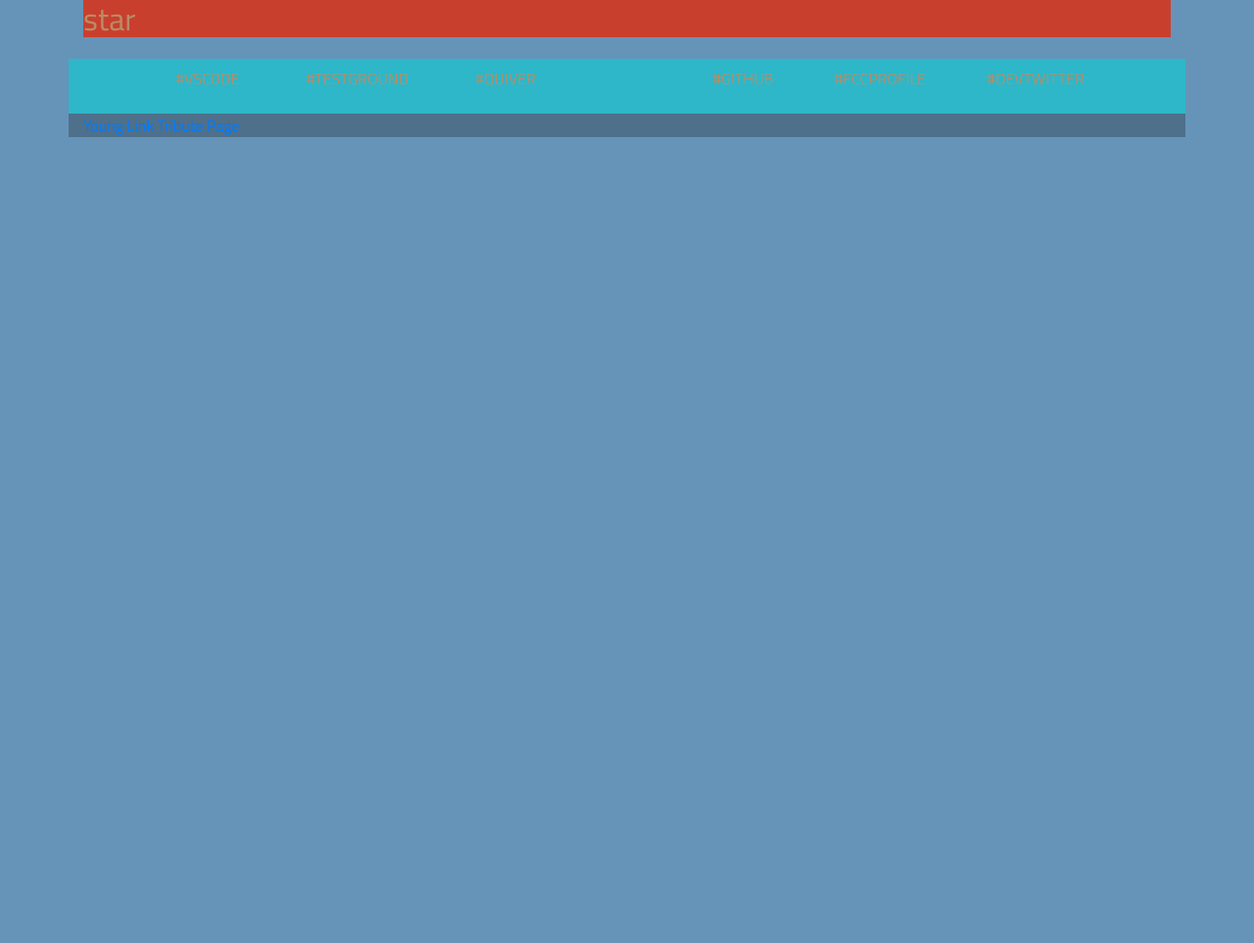
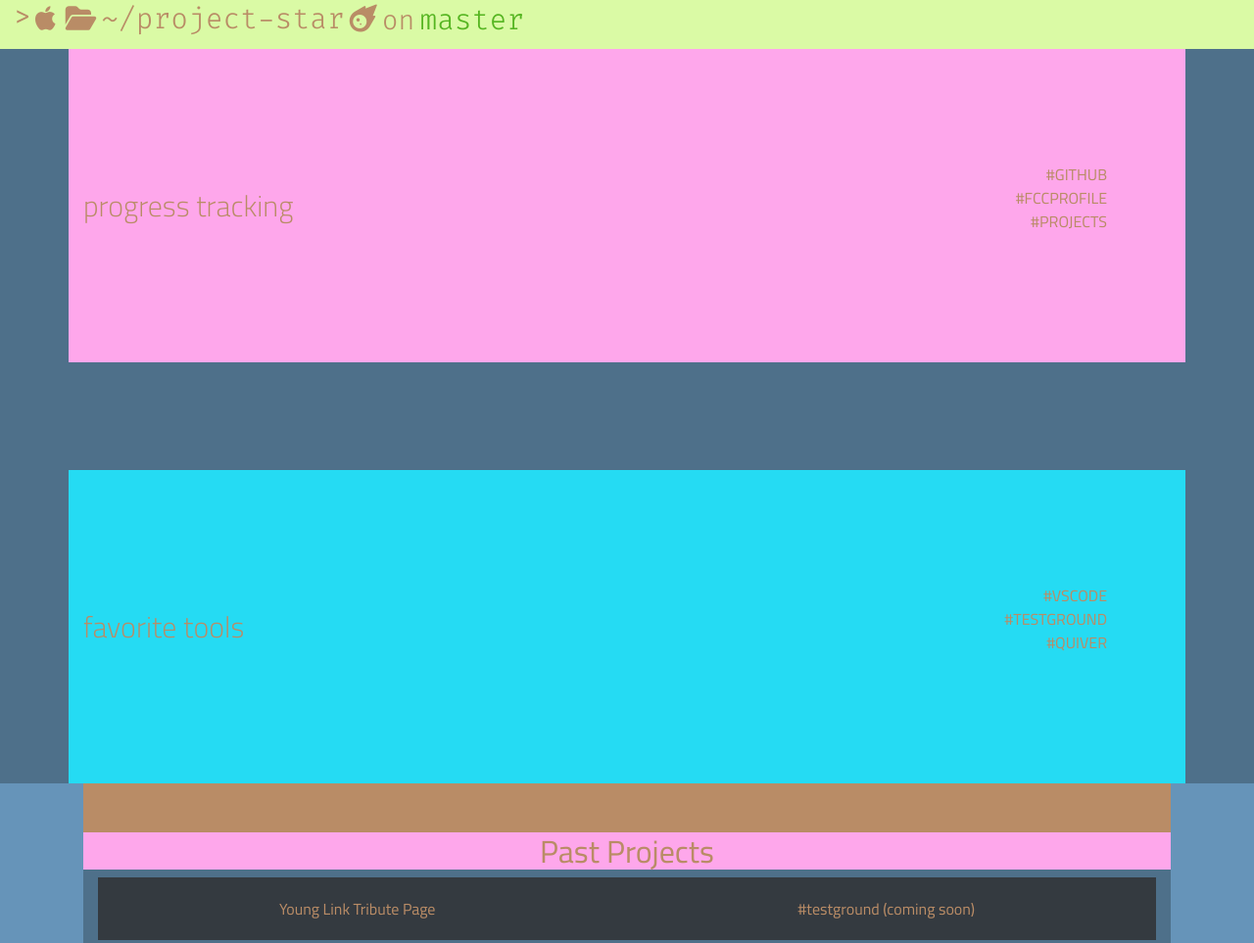
Before and after one commit to doublestar85/doublestar85.github.io, a plain HTML site: page index.html in a window 1280 px wide. Shown: the top 963 px of the page at 98% size. Before the commit the page ends 800 px from the top, so only its background shows below. Drawn offline with nearby package versions, Linux system fonts and the light colour scheme.

Commit message:
Final Submission and upload to io status

```diff
--- a/Assets/Scripts/style.css
+++ b/Assets/Scripts/style.css
@@ -1,35 +1,39 @@
+/* # Color Pallete
+#c93f2d	Antiquity Rust bg
+    complimentry: #b98c66
+#b98c66 Anna Blonde text
+#385077 charm bead blue
+*/
+
 /* font setup */
 .page-wrapper {
   font-family: "Cairo", sans-serif;
   background-color: #6694b9;
   color: #b98c66;
 }
-.container {
-  max-width: 1200px;
-  margin: 0px auto 0px auto;
+.git-test {
+  color: rgb(85, 181, 33);
 }
-/* # Color Pallete
-#c93f2d	Antiquity Rust bg
-    complimentry: #b98c66
-#b98c66 Anna Blonde text
-#385077 charm bead blue
-
-*/
 a {
   color: #385077;
 }
 a:hover {
   text-decoration: underline;
 }
-/* .background-box {
-  display: flex;
-  background-color: #c16c4b;
-} */
-.navbar {
-  background-color: #2db7c9;
+.starbox {
+  background-color: rgb(254, 167, 235);
   margin: 0 auto;
-  display: flex;
-  justify-content: space-between;
+  align-items: center;
+  height: 320px;
+}
+.header {
+  margin-top: 0;
+}
+.toolbox {
+  background-color: rgb(37, 219, 243);
+  margin: 0 auto;
+  align-items: center;
+  height: 320px;
 }
 li > a {
   color: #b98c66;
@@ -39,7 +43,7 @@ li > a {
   text-transform: uppercase;
   display: flex;
   flex: 1;
-  /* padding: 0 40px; */
+  padding: 0 40px;
 }
 .nav-item {
   display: flex;
@@ -47,13 +51,73 @@ li > a {
   padding-left: 25px;
   list-style: none;
   text-decoration: none;
-  justify-content: space-evenly;
-  flex: 1;
+  flex-direction: column;
+  flex-grow: 1;
+  align-items: flex-end;
 }
-.header-top {
-  background: #c93f2d;
-  margin-top: 0;
-}
-.projects {
+.projects-wrapper {
+  min-height: 100vh;
+  border-top-style: solid;
+  border-top-width: 50px;
+  margin-top: 0 auto;
   background: #4e708a;
 }
+.chaos-snuggles {
+  min-height: 100vh;
+  border-top-style: solid;
+  border-top-width: 50px;
+  background: #4e708a;
+  margin: 0 auto;
+}
+.chaos-snuggles h2 {
+  background-color: rgb(254, 167, 235);
+  justify-content: center;
+  display: flex;
+}
+navbar span {
+  font-family: "Fira Code", monospace;
+  line-height: 1;
+}
+a.master {
+  color: rgb(85, 181, 33);
+}
+navbar {
+  font-size: 1.75rem;
+  line-height: 1;
+  position: fixed;
+  height: 50px;
+  background-color: rgb(218, 250, 165);
+  flex-grow: 1;
+}
+navbar a {
+  font-family: "Fira Code", monospace;
+  line-height: 1;
+  font-size: 1.85rem;
+  text-decoration: none;
+  color: inherit;
+  padding-top: 5px;
+}
+.faze {
+  padding-left: 5px;
+  padding-right: 5px;
+  padding-top: 5px;
+  line-height: 1.5;
+  margin: 0em;
+}
+
+h1.heading-text {
+  font-weight: 280;
+  line-height: 1;
+  font-size: 30px;
+  margin: 0em;
+}
+
+p.heading-text {
+  font-weight: 280;
+  line-height: 1;
+  font-size: 30px;
+  margin: 0em;
+}
+a.project-tile {
+  color: inherit;
+}
--- a/index.html
+++ b/index.html
@@ -6,58 +6,70 @@
     <head>
         <meta charset="utf-8">
         <meta http-equiv="X-UA-Compatible" content="IE=edge">
+        <meta name="portfolio-page">
         <title>star-dox</title>
-        <meta name="portfolio-page" content="">
         <meta name="viewport" content="width=device-width, initial-scale=1">
 <!-- CSS only -->
         <link type="text/css" rel="stylesheet" href="Assets/Scripts/style.css">
         <link rel="stylesheet" href="https://stackpath.bootstrapcdn.com/bootstrap/4.5.0/css/bootstrap.min.css" integrity="sha384-9aIt2nRpC12Uk9gS9baDl411NQApFmC26EwAOH8WgZl5MYYxFfc+NcPb1dKGj7Sk" crossorigin="anonymous">
         <link type="text/css" rel="stylesheet" href="node_modules/normalize.css/normalize.css">
+<!-- Fonts -->
          <link href="https://fonts.googleapis.com/css2?family=Cairo:wght@300;400;600;700&display=swap" rel="stylesheet">
-    <script src="https://cdn.freecodecamp.org/testable-projects-fcc/v1/bundle.js"></script>
+          <link href="https://fonts.googleapis.com/css2?family=Fira+Code:wght@300&display=swap" rel="stylesheet">
     </head>
 
-
-<body class="page-wrapper">
+<body class="page-wrapper d-flex flex-column">
         <!--[if lt IE 7]>
             <p class="browsehappy">You are using an <strong>outdated</strong> browser. Please <a href="#">upgrade your browser</a> to improve your experience.</p>
         <![endif]-->
-<div class="background-box container">
-        <div id="welcome-section">
-            <h1 class="header-top">
-               star
-            </h1>
-        </div>
+<navbar id="navbar" class="d-flex flex-row container-fluid">>
+    <i class="fab fa-apple faze"></i>
+    <i class="fa fa-folder-open faze"></i>
+   <a href="/">~/project-star</a>
+    <i class="fas fa-meteor faze"></i>
+   <p><span>on</span><span class="faze"><a class="master"1 href="https://twitter.com/NuminousStar">master</a></span></p>
+</navbar>
+
+<div id="welcome-section" class="projects-wrapper d-flex flex-column justify-content-between">
+    <div class="container d-flex starbox">
+        <h1 class="heading-text">progress tracking</h1>
+                <ul class="nav-item" id="dev-pages">
+                    <li><a id="profile-link" href="https://github.com/doublestar85" target="_blank">#github</a></li>
+                    <li><a id="profile-link" href="https://www.freecodecamp.org/doublstar" target="_blank">#fccprofile</a></li> <!-- may eventually be it's own page -->
+                    <!-- <li><a href="#devtwitter">#devtwitter</a></li> -->
+                    <li><a href="#projects">#projects</a></li>
+                </ul>
+    </div>
+    <div class="header welcome-section-2">
+            <div id="navbar" class="container d-flex toolbox">
+                <p class="heading-text">favorite tools</p>
+                    <ul class="nav-item" id="favorite-tools">
+                    <li><a href="https://code.visualstudio.com/">#vscode</a></li>
+                    <li><a href="#testground">#testground</a></li>
+                    <li><a href="https://happenapps.com/">#quiver</a></li>
+                </ul>
+            </div>
+    </div>
 </div>
 
-<div class="header">
+<div class="projects-header container">
+         <div class="chaos-snuggles">
+            <h2>Past Projects</h2>
+                <div id="projects" class="container d-flex justify-content-around">
+                        <a class="project-tile card-body bg-dark text-center" href="https://codepen.io/doublestar85/full/pogppEG" id="young-link-tribute" target="_blank" id="young-link-tribute">Young Link Tribute Page</a>
+                        <a id="testground"  href="#testground"class="project-tile card-body bg-dark text-center">#testground (coming soon)</a>
+                    </div>
+                </div>
 
-    <navbar id="top-navigation-bar" class="navbar container">
-        <ul class="nav-item" id="favorite-tools">
-            <li><a href="#vscode">#vscode</a></li>
-            <li><a href="#testground">#testground</a></li>
-            <li><a href="#quiver">#quiver</a></li>
-        </ul>
-
-        <ul class="nav-item" id="dev-pages">
-            <li><a href="#github">#github</a></li>
-            <li><a id="profile-link" href="#fccprofile">#fccprofile</a></li> <!-- may eventually be it's own page -->
-            <li><a href="#devtwitter">#devtwitter</a></li>
-                          </ul>
-    </navbar>
+         </div>
 </div>
-
-<div id="projects-container" class="projects container">
-
-        <a href="#" id="young-link-tribute">Young Link Tribute Page</a>
-
-</div>
-
-
-        <script src="" async defer></script>
         <!-- JS, Popper.js, and jQuery -->
+<!-- fcc test script -->
+<script src="https://cdn.freecodecamp.org/testable-projects-fcc/v1/bundle.js"></script>
 <script src="https://code.jquery.com/jquery-3.5.1.slim.min.js" integrity="sha384-DfXdz2htPH0lsSSs5nCTpuj/zy4C+OGpamoFVy38MVBnE+IbbVYUew+OrCXaRkfj" crossorigin="anonymous"></script>
 <script src="https://cdn.jsdelivr.net/npm/popper.js@1.16.0/dist/umd/popper.min.js" integrity="sha384-Q6E9RHvbIyZFJoft+2mJbHaEWldlvI9IOYy5n3zV9zzTtmI3UksdQRVvoxMfooAo" crossorigin="anonymous"></script>
 <script src="https://stackpath.bootstrapcdn.com/bootstrap/4.5.0/js/bootstrap.min.js" integrity="sha384-OgVRvuATP1z7JjHLkuOU7Xw704+h835Lr+6QL9UvYjZE3Ipu6Tp75j7Bh/kR0JKI" crossorigin="anonymous"></script>
+<!-- Font Awesome cdn -->
+<script src="https://kit.fontawesome.com/fc85507a74.js" crossorigin="anonymous"></script>
     </body>
 </html>
```
Also changed, not shown: 1 other file.
